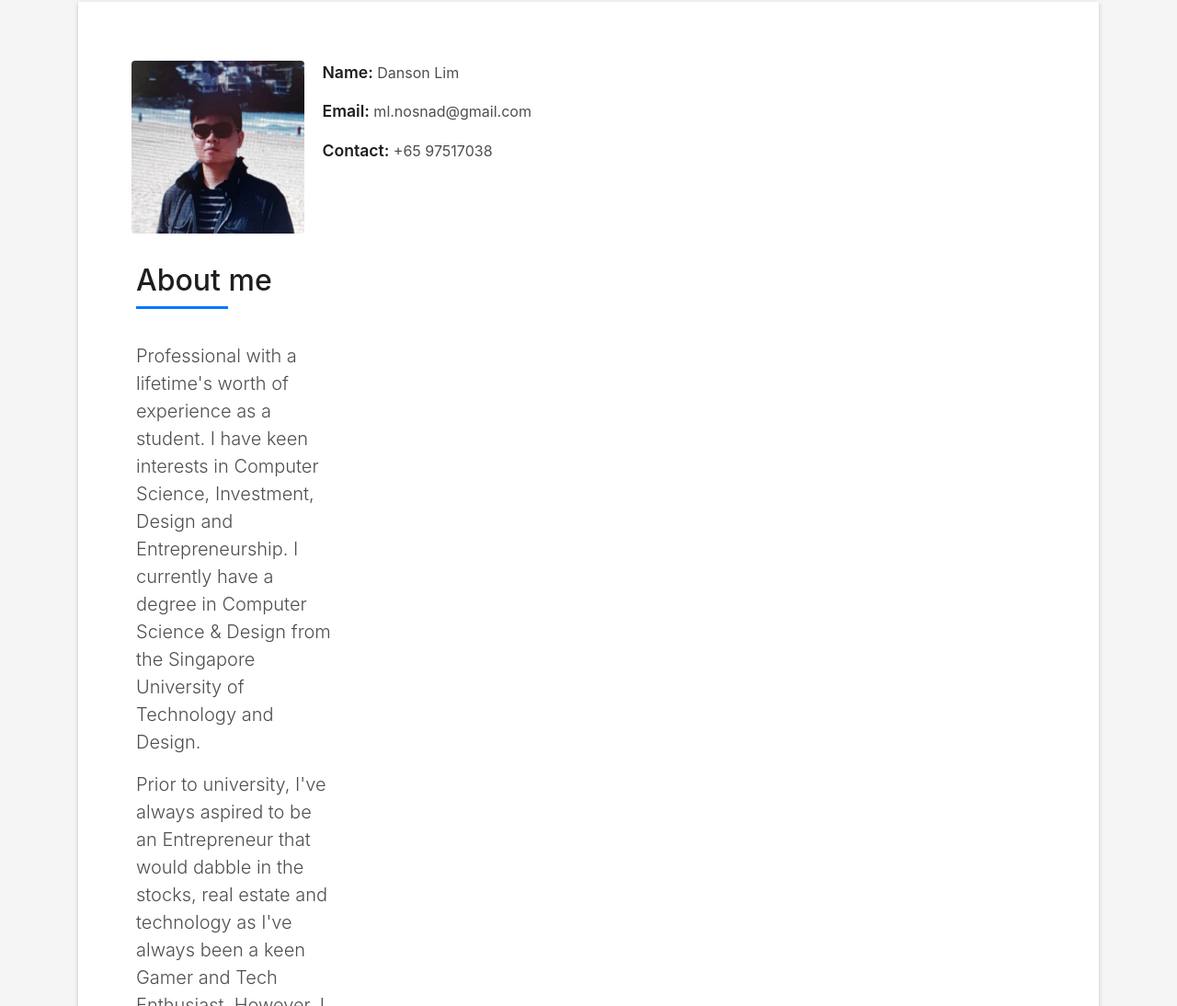
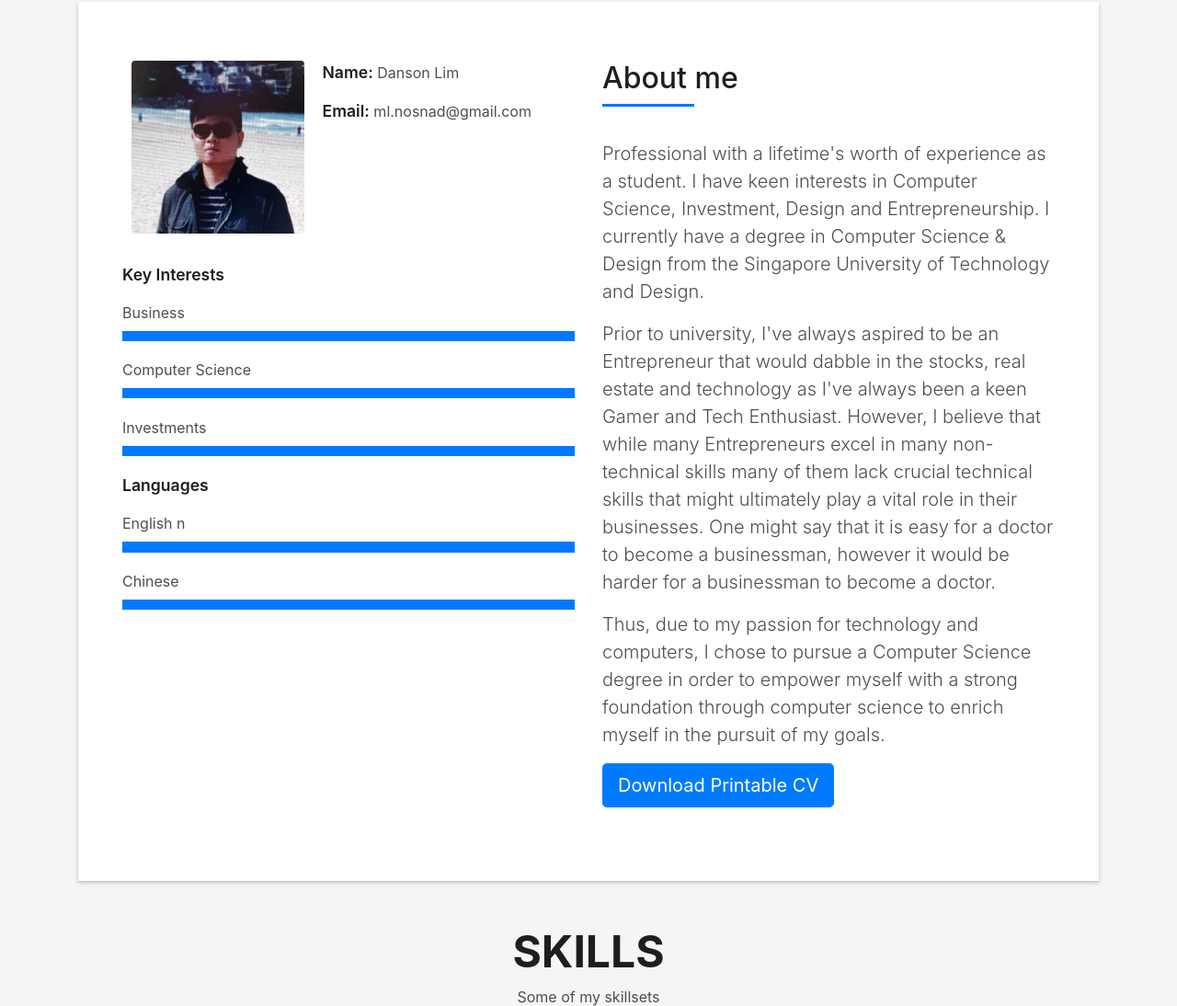
Before and after one commit to Milnosnad/Milnosnad.github.io, a plain HTML site: page index.html in a window 1280 px wide. Shown: the part 862-1956 px from the top of the page at 92% size. Drawn offline with Linux system fonts and the light colour scheme; files whose address does not match are found by name.

Commit message:
Update index.html

```diff
--- a/index.html
+++ b/index.html
@@ -100,10 +100,39 @@
                     <div class="about-info">
                       <p><span class="title-s">Name: </span> <span>Danson Lim</span></p>
                       <p><span class="title-s">Email: </span> <span>ml.nosnad@gmail.com</span></p>
-                      <p><span class="title-s">Contact: </span> <span>+65 97517038</span></p>
                     </div>
                   </div>
                 </div>
+                <div class="skill-mf">
+                  <p class="title-s">Key Interests</p>
+                  <span>Business</span> <span class="pull-right"></span>
+                  <div class="progress">
+                    <div class="progress-bar" role="progressbar" style="width: 100%;" aria-valuenow="100" aria-valuemin="0"
+                      aria-valuemax="100"></div>
+                  </div>
+                  <span>Computer Science</span> <span class="pull-right"></span>
+                  <div class="progress">
+                    <div class="progress-bar" role="progressbar" style="width: 100%" aria-valuenow="100" aria-valuemin="0"
+                      aria-valuemax="100"></div>
+                  </div>
+                  <span>Investments</span> <span class="pull-right"></span>
+                  <div class="progress">
+                    <div class="progress-bar" role="progressbar" style="width: 100%" aria-valuenow="100" aria-valuemin="0"
+                      aria-valuemax="100"></div>
+                  </div>
+                  <p class="title-s">Languages</p>
+                  <span>English n</span> <span class="pull-right"></span>
+                  <div class="progress">
+                    <div class="progress-bar" role="progressbar" style="width: 100%;" aria-valuenow="100" aria-valuemin="0"
+                      aria-valuemax="100"></div>
+                  </div>
+                  <span>Chinese</span> <span class="pull-right"></span>
+                  <div class="progress">
+                    <div class="progress-bar" role="progressbar" style="width: 100%" aria-valuenow="100" aria-valuemin="0"
+                      aria-valuemax="100"></div>
+                  </div>
+                </div>
+              </div>
               <div class="col-md-6">
                 <div class="about-me pt-4 pt-md-0">
                   <div class="title-box-2">
```
